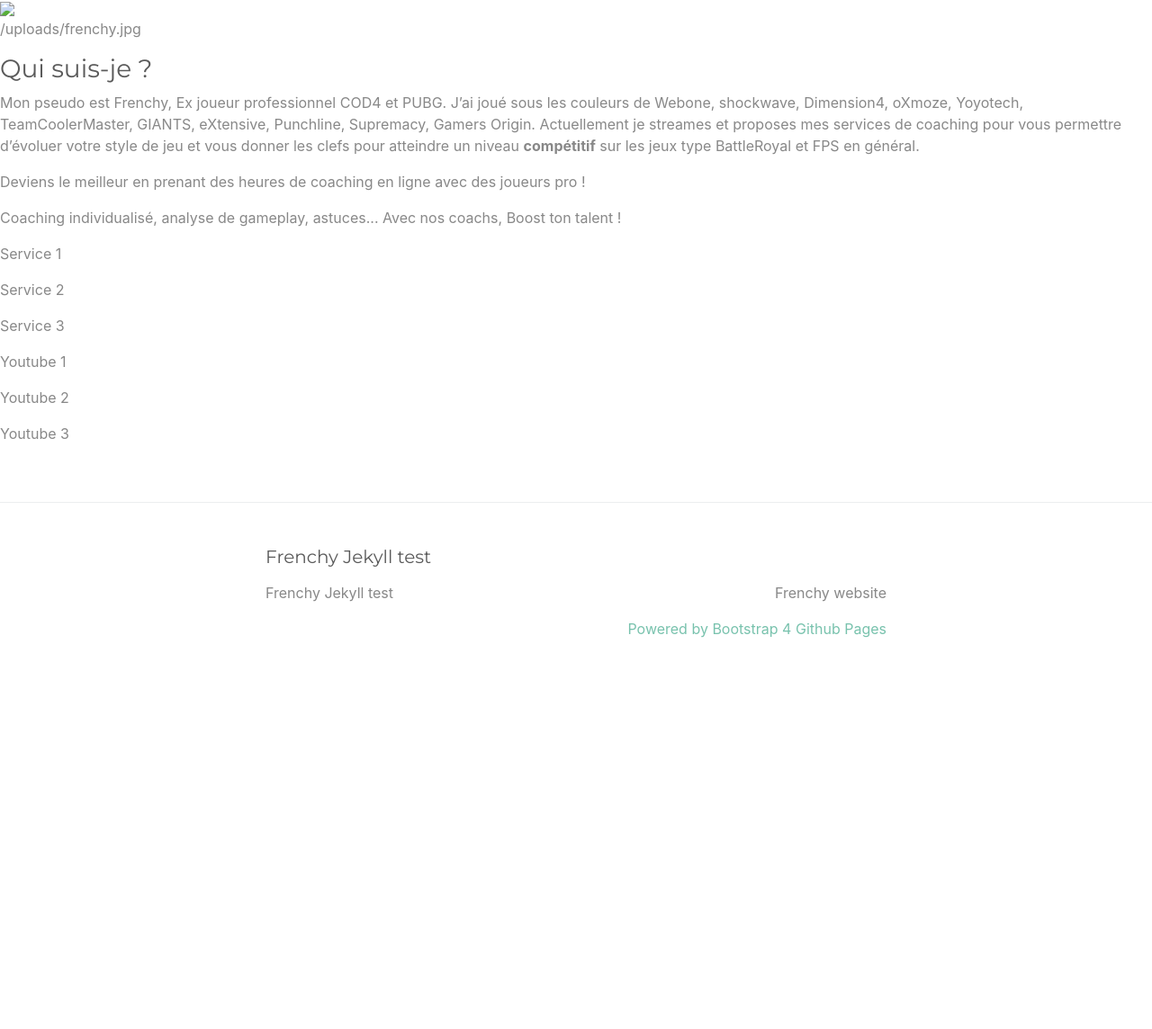
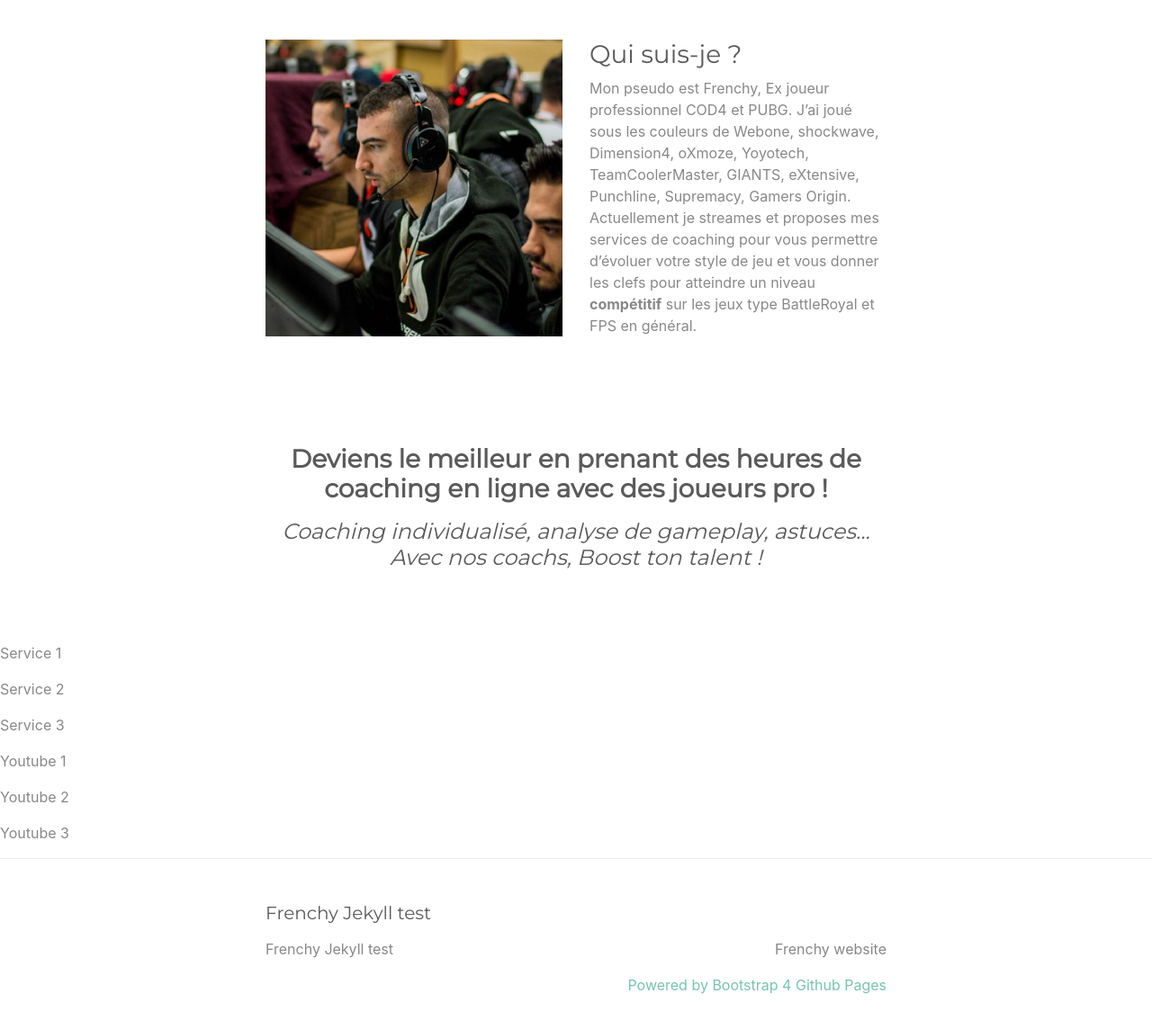
Before and after one commit to FrenchyFPS/jekyll-test, a Jekyll site: the page built from index.md, in a window 1280 px wide, cut to the strip 210-1381 px from the top of the page. Shown: the top 1144 px of the strip at 90% size. Built offline with Jekyll 4.4.1, drawn with Linux system fonts in a browser that asks for light colours; before the commit the page ends 985 px from its top, so only the background shows below that.

Commit message:
Homepage build

```diff
--- a/_layouts/default.html
+++ b/_layouts/default.html
@@ -6,11 +6,8 @@
   <body>
 
     {%- include header.html -%}
-    <div class="py-5">
-      <div class="container page-content">
+      <!-- Include content from pages or posts -->
           {{ content }}
-      </div>
-    </div>
 
     {%- include footer.html -%}
 
--- a/_layouts/home.html
+++ b/_layouts/home.html
@@ -1,7 +1,7 @@
 ---
 layout: default
 ---
-
+<!-- Section header -->
 <div class="container-fluid h-50" style="background-image:url('https://lite.pubg.com/wp-content/uploads/2019/10/image-5-1499x625.jpg')";>
 	<div class="row align-items-center h-100">
 		<div class="col-lg-12 text-center">
@@ -9,17 +9,34 @@ layout: default
 			<p class="font-weight-bold font-italic lead">{{page.banner.subtitle}}</p>
 		</div>
 	</div>
+</div>
+
+<img src="{{ site.baseurl }}{{ page.banner.image }}">
+
+<!-- Section about -->
+<div class="container my-5 py-3">
+    <div class="row">
+      <div class="col-md my-2">
+        <img src="{{ site.baseurl }}{{ page.about.image }}" class="img-fluid" alt="Responsive image">
+      </div>
+      <div class="col-md my-2">
+        {{ page.about.desc | markdownify }}
+      </div>
+    </div>
+</div>
+
+<!-- Section slogan -->
+
+<div class="container my-5 py-3" id="services">
+	<div class="row">
+	<div class="col">
+		<h3 class="font-weight-bold text-center my-3">{{ page.slogan.title }}</h3>
+		<h4 class="font-italic text-center my-3">{{ page.slogan.soustitre | markdownify }}</h4>
+	</div>
 	</div>
 </div>
 
-
-<img src="{{ site.baseurl }}{{ page.banner.image }}">
-
-<p>{{ page.about.image }}</p>
-<p>{{ page.about.desc | markdownify  }}</p>
-
-<p>{{ page.slogan.title }}</p>
-<p>{{ page.slogan.soustitre }}</p>
+<!-- Section services -->
 
 <p>{{ page.services.service1 }}</p>
 <p>{{ page.services.service2 }}</p>
--- a/admin/config.yml
+++ b/admin/config.yml
@@ -55,7 +55,7 @@ collections:
             widget: "object"
             fields:
               - {label: "Slogan - titre", name: "title", widget: "string"}
-              - {label: "Slogan - soustitre", name: "soustitre", widget: "string"}
+              - {label: "Slogan - soustitre", name: "soustitre", widget: "markdown"}
           - label: "Services" # Field de la catégorie service
             name: "services"
             widget: "object"
```
